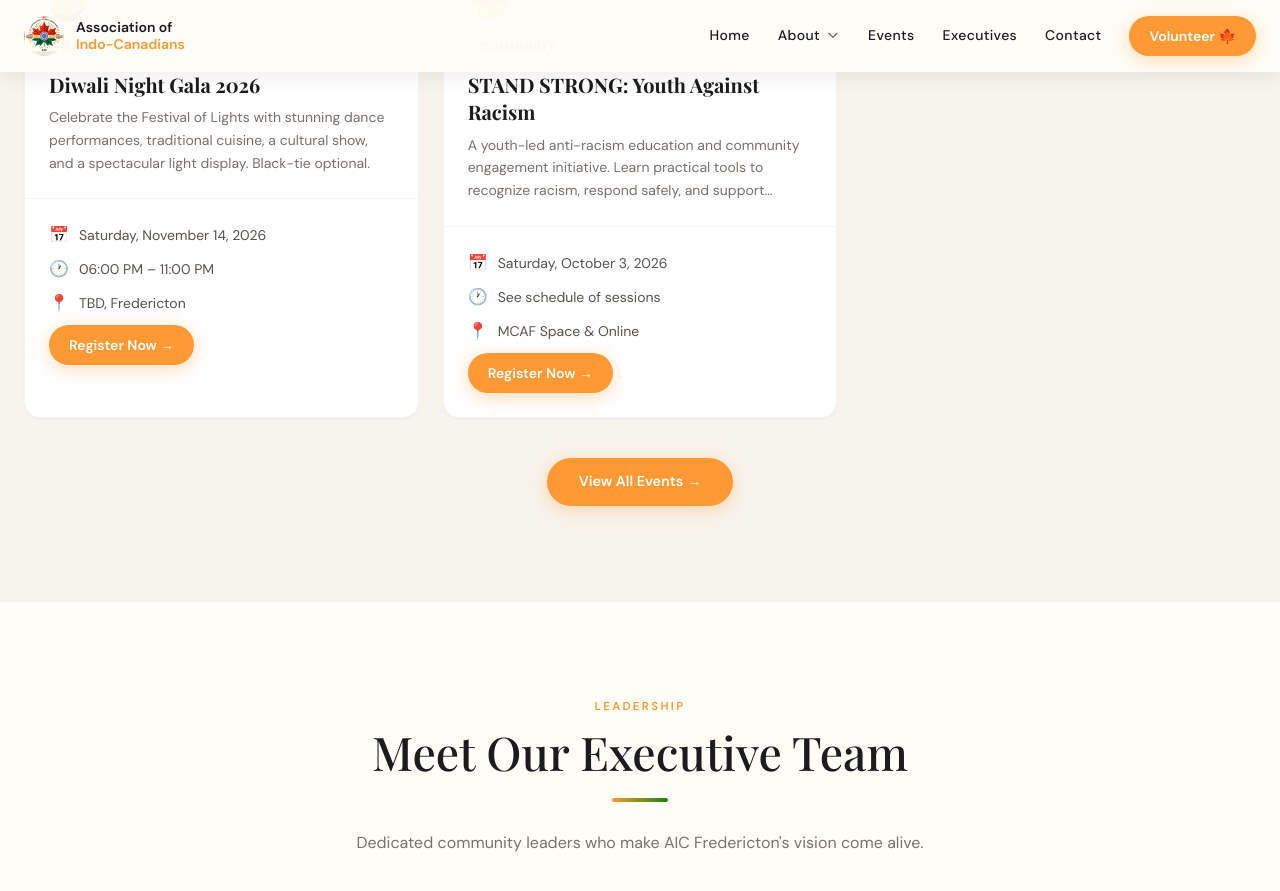
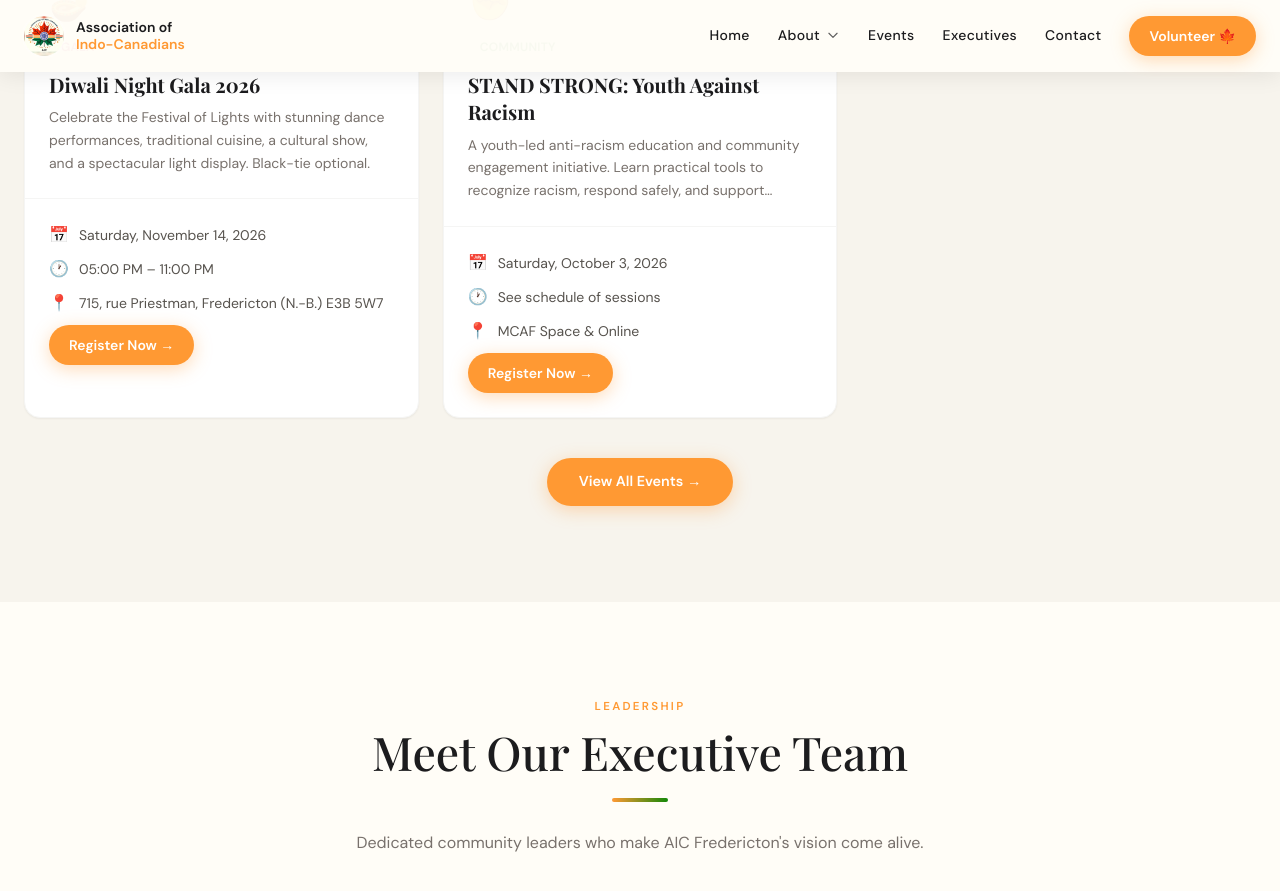
Before and after one commit to abhishekmenon84/aic-jekyll-website, a Jekyll site: the page built from index.md, in a window 1280 px wide and 900 px high, scrolled down 2943 px. Shown: the top 891 px of the window. Built offline with Jekyll 4.4.1, drawn with Linux system fonts in a browser that asks for light colours; nearby versions of some CDN libraries.

Commit message:
Updated Info about Diwali Event

```diff
--- a/_data/upcoming_events.yml
+++ b/_data/upcoming_events.yml
@@ -9,13 +9,13 @@
 
 - title: "Diwali Night Gala 2026"
   date: "2026-11-14"
-  time: "06:00 PM – 11:00 PM"
-  location: "TBD, Fredericton"
+  time: "05:00 PM – 11:00 PM"
+  location: "715, rue Priestman, Fredericton (N.-B.) E3B 5W7"
   description: "Celebrate the Festival of Lights with stunning dance performances, traditional cuisine, a cultural show, and a spectacular light display. Black-tie optional."
   category: "Gala"
   emoji: "🪔"
   featured: true
-  register_url: "https://forms.gle/QdYYS5JcyGdwZua36"
+  register_url: "https://www.zeffy.com/en-CA/ticketing/aic-diwali-mela--2026"
   image: "/assets/images/upcoming_events/Diwali-Gala-2026.jpeg"
 
 - title: "STAND STRONG: Youth Against Racism"
```
